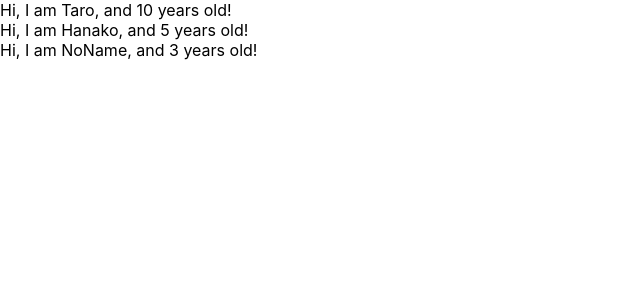
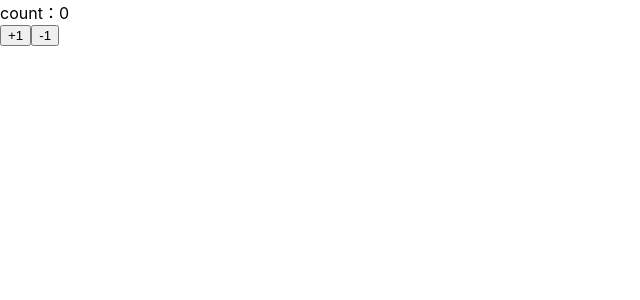
Before and after one commit to nao0526/udemy-react-redux-crud-application, a React (Create React App) app: page / in a window 1280 px wide. Shown: the top 300 px of the page, without its empty margins (0-640 px from the left). Built offline with nearby package versions, Linux system fonts and the light colour scheme.

Commit message:
learn state and setState

```diff
--- a/src/App.js
+++ b/src/App.js
@@ -1,31 +1,32 @@
-import React from 'react';
-import PropTypes from 'prop-types'
+import React, { Component } from 'react';
 
-// functionalコンポーネント
-const App = () => {
-  const profiles = [
-    { name: "Taro", age: 10 },
-    { name: "Hanako", age: 5 },
-    { name: "NoName", age: 3 },
-  ]
-  return (
-    <div>
-      {
-        profiles.map((profile, index) => {
-          return <User name={profile.name} age={profile.age} key={index}/>
-        })
-      }
-    </div>
-  )
-}
+const App = () => (<Counter></Counter>)
 
-const User = (props) => {
-  return <div>Hi, I am {props.name}, and {props.age} years old!</div>
-}
+class Counter extends Component {
+  constructor(props) {
+    super(props)
+    this.state = { count: 0 }
+  }
 
-User.propTypes = {
-  name: PropTypes.string,
-  age:PropTypes.number.isRequired
+  handlePlusButton = () => {
+    // setStateを使わないとrenderされない
+    this.setState({ count: this.state.count + 1})
+  }
+
+  handleMinusButton = () => {
+    // setStateを使わないとrenderされない
+    this.setState({ count: this.state.count - 1})
+  }
+
+  render() {
+    return (
+      <React.Fragment>
+        <div>count：{this.state.count}</div>
+        <button onClick={this.handlePlusButton}>+1</button>
+        <button onClick={this.handleMinusButton}>-1</button>
+      </React.Fragment>
+    )
+  }
 }
 
 export default App;
```
